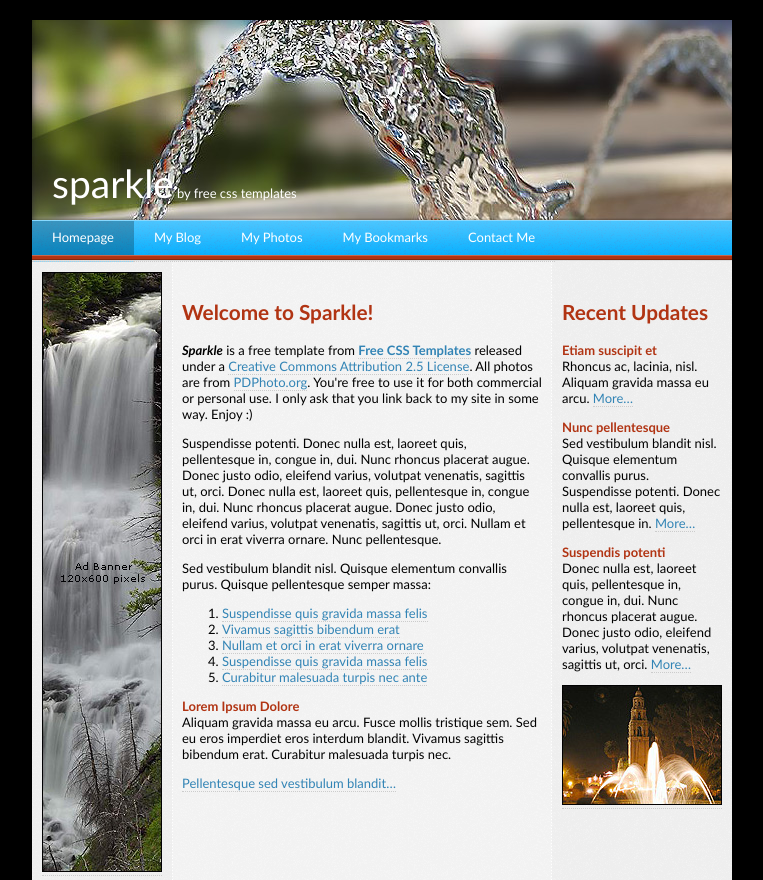
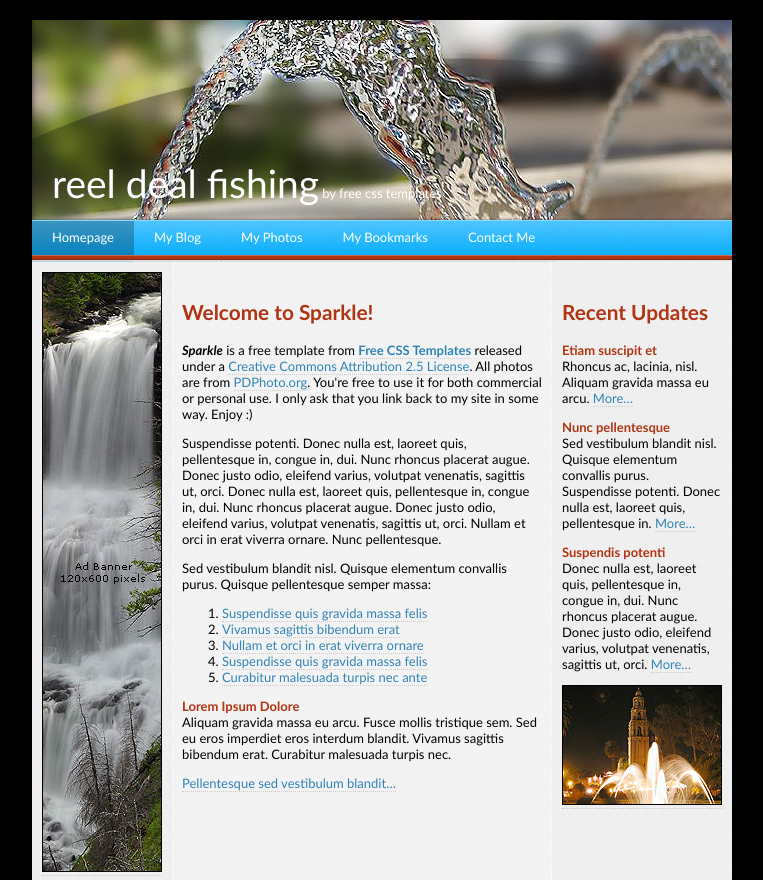
Before and after one commit to jessicamnelsonn/cpnt201-a1-2-sparkle, a plain HTML site: page index.html in a window 1280 px wide. Shown: the top 880 px of the page, without its empty margins (258-1021 px from the left). Drawn offline with Linux system fonts and the light colour scheme.

Commit message:
changed h1

```diff
--- a/index.html
+++ b/index.html
@@ -7,7 +7,7 @@
 </head>
 <body>
 <div id="header">
-  <h1><a href="#">Sparkle</a></h1>
+  <h1><a href="#">Reel Deal Fishing</a></h1>
   <h2><a href="http://freecsstemplates.org/">by Free Css Templates </a></h2>
 </div>
 <div id="menu">
```
